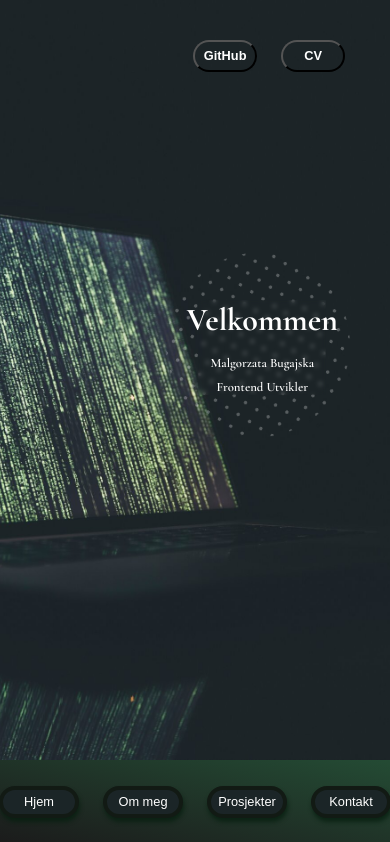
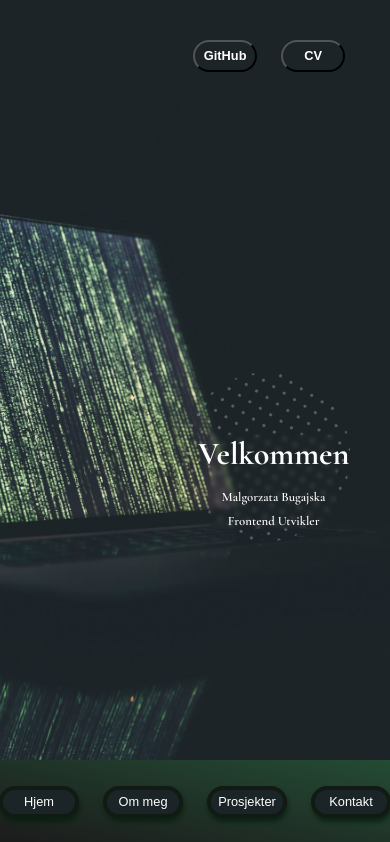
Before and after one commit to Malgorzata-b/MyPortfolio, a React (Vite) app: page / in a window 390 px wide. Shown: the top 842 px of the page. Built offline with nearby package versions, Linux system fonts and the light colour scheme; a web font is replaced by a local one.

Commit message:
commit nmn

```diff
--- a/src/index.css
+++ b/src/index.css
@@ -110,7 +110,7 @@ border: 2px solid red; */
   #Welcome-container {
     width: 25rem;
     left: 8%;
-    top: -28%;
+    top: -26%;
   }
 
   #Title {
@@ -279,7 +279,7 @@ border: 2px solid red; */
 
 @media only screen and (max-width: 2160px) {
   #img-dots {
-    height: 30rem;
+    height: 18rem;
     top: 18%;
     left: -12%;
   }
@@ -288,14 +288,6 @@ border: 2px solid red; */
     width: 25rem;
     left: 1.5%;
     top: -25%;
-  }
-
-  #Title {
-    font-size: 5rem;
-  }
-
-  #Name {
-    font-size: 3rem;
   }
 
   #Description {
@@ -352,24 +344,30 @@ border: 2px solid red; */
 
 @media only screen and (max-width: 1550px) {
   #Welcome-container {
-    width: 25rem;
-    left: 1.5%;
-    top: -25%;
+    width: 17rem;
+    left: 3%;
+    top: -24%;
+    gap: 1rem;
+  }
+
+  #img-dots {
+    height: 16rem;
+    left: -13%;
   }
 
   #Title {
-    font-size: 4rem;
+    font-size: 2.5rem;
   }
 
   #Name {
-    font-size: 2.5rem;
+    font-size: 1.5rem;
   }
 }
 
 @media only screen and (max-width: 1350px) {
-  #img-dots {
-    height: 28rem;
-  }
+  /* #img-dots {
+    height: 18rem;
+  } */
 }
 
 @media only screen and (max-width: 1275px) {
@@ -382,17 +380,11 @@ border: 2px solid red; */
     font-size: 0.8rem;
   }
 
-  #img-dots {
-    height: 25rem;
+  /* #img-dots {
+    height: 18rem;
     top: 18%;
     left: -12%;
-  }
-
-  #Welcome-container {
-    width: 25rem;
-    left: 4%;
-    top: -24%;
-  }
+  } */
 
   #Container-Projects {
     flex-direction: column;
@@ -402,44 +394,21 @@ border: 2px solid red; */
 
 @media only screen and (max-width: 1060px) {
   #Welcome-container {
-    width: 25rem;
-    left: 5%;
-    top: -25%;
+    left: 3%;
+    top: -30%;
   }
 
   #Title {
-    font-size: 3.5rem;
+    font-size: 2.5rem;
   }
 
   #Name {
-    font-size: 2.2rem;
+    font-size: 1.2rem;
   }
 
-  #img-dots {
+  /* #img-dots {
     height: 22rem;
-  }
-}
-
-@media only screen and (max-width: 950px) {
-  #img-dots {
-    height: 16rem;
-    /* top: 18%;*/
-    left: -10%;
-  }
-
-  #Welcome-container {
-    width: 25rem;
-    left: 13%;
-    top: -25%;
-  }
-
-  #Title {
-    font-size: 2.6rem;
-  }
-
-  #Name {
-    font-size: 1.3rem;
-  }
+  } */
 }
 
 @media only screen and (max-width: 900px) {
@@ -611,16 +580,16 @@ border: 2px solid red; */
   }
 
   #img-dots {
-    width: 12rem;
-    height: 12rem;
-    top: -5%;
+    width: 11rem;
+    height: 11rem;
+    top: 10%;
     left: -8%;
   }
 
   #Welcome-container {
     width: 8rem;
-    left: -5%;
-    top: -48%;
+    left: -2%;
+    top: -30%;
   }
 
   #Name {
```
